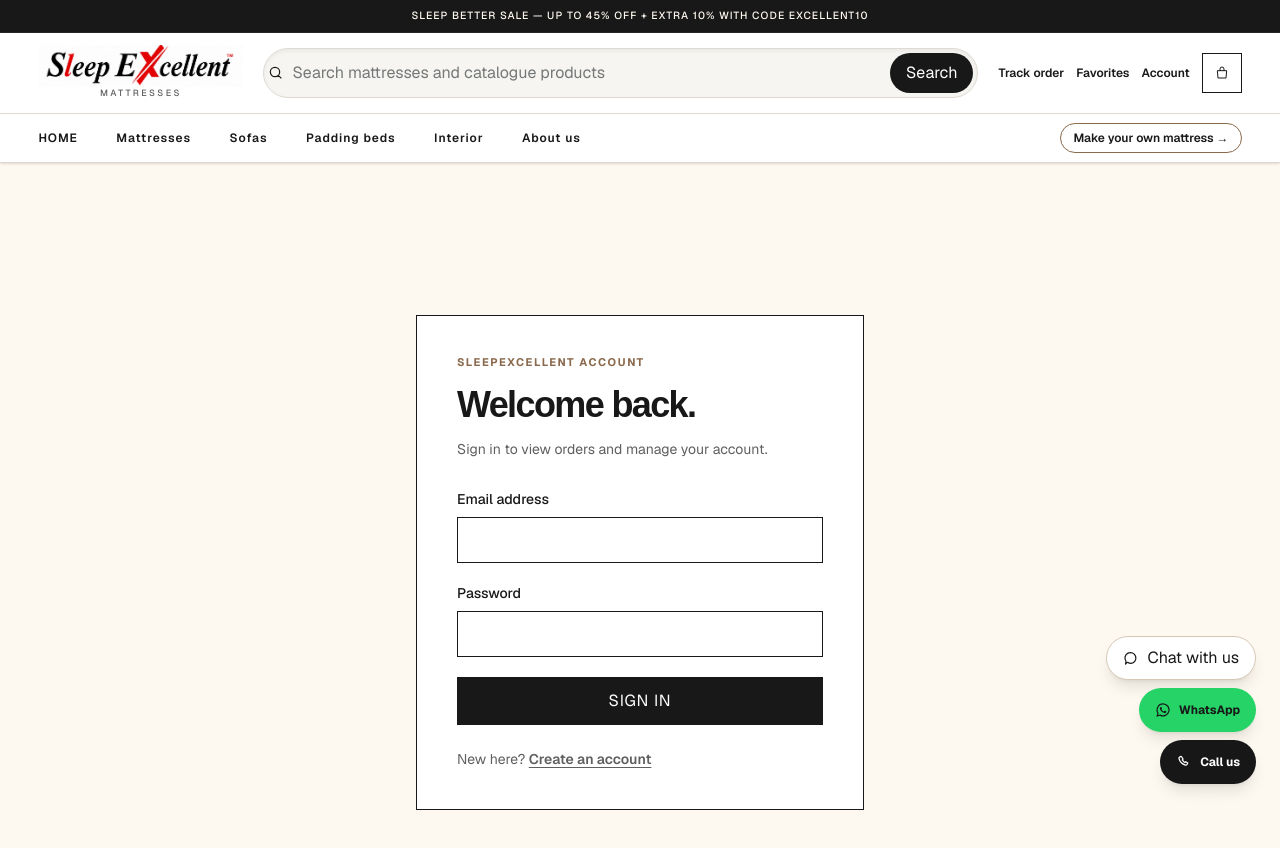
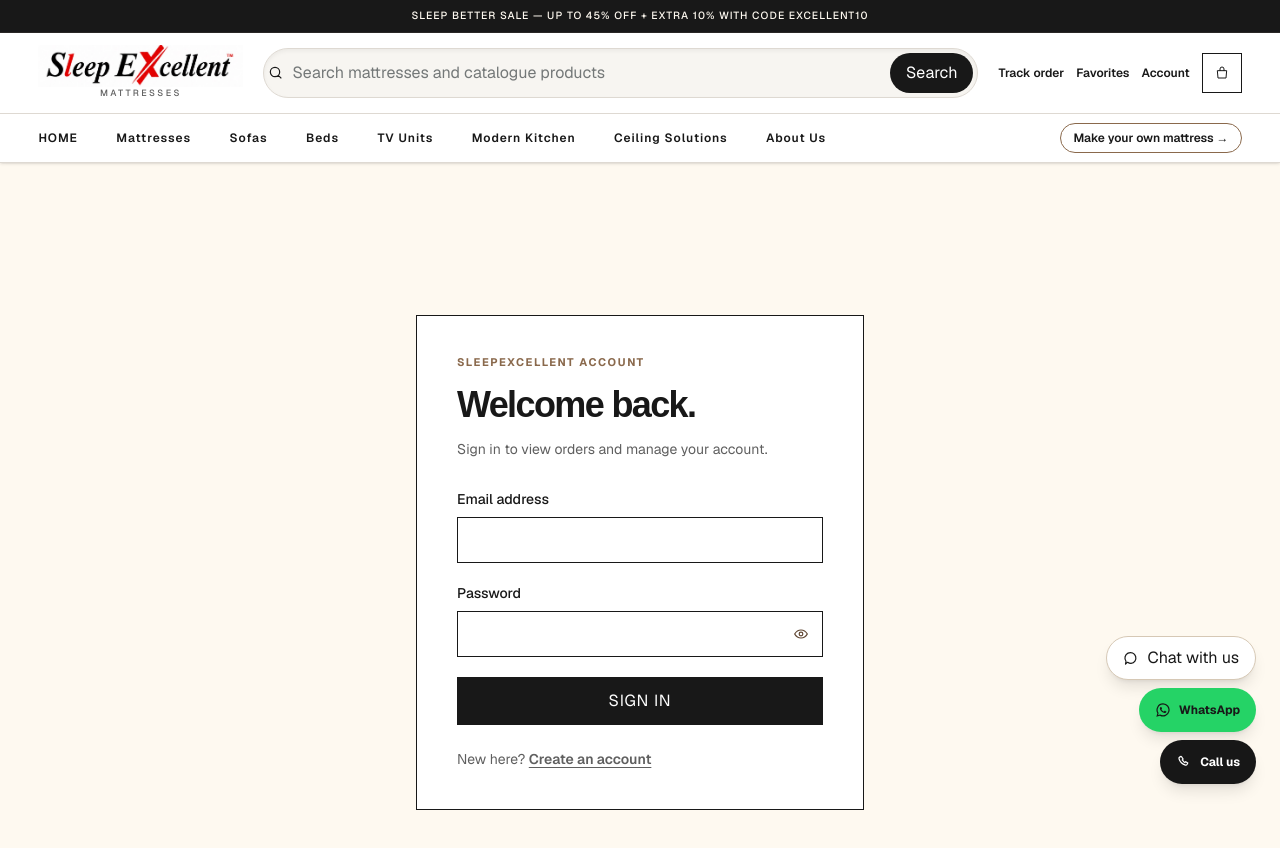
Before and after one commit to raghava4272/sleepexcellent-web-app-2, a Next.js app: page /auth/login in a window 1280 px wide. Shown: the top 848 px of the page. Built offline with nearby package versions, Linux system fonts and the light colour scheme.

Commit message:
Refine account visibility and storefront controls

```diff
--- a/app/auth/login/page.tsx
+++ b/app/auth/login/page.tsx
@@ -1,4 +1,5 @@
 import Link from "next/link";
+import { PasswordField } from "@/components/auth/password-field";
 
 type LoginPageProps = { searchParams: Promise<{ error?: string; message?: string; next?: string }> };
 
@@ -23,7 +24,7 @@
         <form action="/auth/email-login" className="mt-7 grid gap-5" method="post">
           <input name="next" type="hidden" value={next} />
           <label className="grid gap-2 text-sm font-medium">Email address<input autoComplete="email" className="border border-ink bg-white px-3 py-3 outline-none" name="email" required type="email" /></label>
-          <label className="grid gap-2 text-sm font-medium">Password<input autoComplete="current-password" className="border border-ink bg-white px-3 py-3 outline-none" name="password" required type="password" /></label>
+          <label className="grid gap-2 text-sm font-medium">Password<PasswordField autoComplete="current-password" inputClassName="w-full border border-ink bg-white px-3 py-3 outline-none" /></label>
           <button className="bg-ink px-5 py-3 text-sm font-semibold uppercase tracking-wider text-white" type="submit">Sign in</button>
         </form>
         <p className="mt-6 text-sm text-muted-ink">New here? <Link className="font-semibold text-ink underline" href={`/auth/register?next=${encodeURIComponent(next)}`}>Create an account</Link></p>
--- a/app/auth/register/page.tsx
+++ b/app/auth/register/page.tsx
@@ -1,4 +1,5 @@
 import Link from "next/link";
+import { PasswordField } from "@/components/auth/password-field";
 
 type RegisterPageProps = { searchParams: Promise<{ error?: string; message?: string; next?: string }> };
 
@@ -17,7 +18,7 @@
         <form action="/auth/email-register" className="mt-7 grid gap-5" method="post">
           <input name="next" type="hidden" value={next} />
           <label className="grid gap-2 text-sm font-medium">Email address<input autoComplete="email" className="border border-ink bg-white px-3 py-3 outline-none" name="email" required type="email" /></label>
-          <label className="grid gap-2 text-sm font-medium">Password<input autoComplete="new-password" className="border border-ink bg-white px-3 py-3 outline-none" minLength={8} name="password" required type="password" /></label>
+          <label className="grid gap-2 text-sm font-medium">Password<PasswordField autoComplete="new-password" inputClassName="w-full border border-ink bg-white px-3 py-3 outline-none" minLength={8} /></label>
           <button className="bg-ink px-5 py-3 text-sm font-semibold uppercase tracking-wider text-white" type="submit">Create account</button>
         </form>
         <p className="mt-6 text-sm text-muted-ink">Already have an account? <Link className="font-semibold text-ink underline" href={`/auth/login?next=${encodeURIComponent(next)}`}>Sign in</Link></p>
--- a/components/auth/auth-modal.tsx
+++ b/components/auth/auth-modal.tsx
@@ -1,6 +1,7 @@
 "use client";
 
 import { useEffect, useRef, useState } from "react";
+import { PasswordField } from "@/components/auth/password-field";
 
 export type AuthMode = "login" | "signup";
 
@@ -21,7 +22,6 @@
 };
 
 export function AuthModal({ error, message, mode, next, returnTo, onClose, onModeChange }: AuthModalProps) {
-  const [showPassword, setShowPassword] = useState(false);
   const [submitting, setSubmitting] = useState(false);
   const dialogRef = useRef<HTMLDivElement>(null);
   const emailRef = useRef<HTMLInputElement>(null);
@@ -61,7 +61,6 @@
   }, [mode, onClose]);
 
   const switchMode = () => {
-    setShowPassword(false);
     setSubmitting(false);
     onModeChange(isSignup ? "login" : "signup");
   };
@@ -93,7 +92,7 @@
           </div>
           <div>
             <div className="mb-1.5 flex items-center justify-between gap-3"><label className="block text-sm font-semibold" htmlFor="auth-modal-password">Password</label>{isSignup ? <span className="text-xs text-[#6b6f6c]">8+ characters</span> : null}</div>
-            <div className="relative"><input autoComplete={isSignup ? "new-password" : "current-password"} className="h-12 w-full rounded-xl border border-[#cfc7bd] bg-[#fcfbf8] px-4 pr-20 outline-none transition focus:border-[#181818] focus:ring-2 focus:ring-[#d7c4ac]" id="auth-modal-password" minLength={isSignup ? 8 : undefined} name="password" required type={showPassword ? "text" : "password"} /><button className="absolute inset-y-0 right-3 text-xs font-semibold text-[#5f4531] hover:underline" onClick={() => setShowPassword((visible) => !visible)} type="button">{showPassword ? "Hide" : "Show"}</button></div>
+            <PasswordField autoComplete={isSignup ? "new-password" : "current-password"} id="auth-modal-password" inputClassName="h-12 w-full rounded-xl border border-[#cfc7bd] bg-[#fcfbf8] px-4 outline-none transition focus:border-[#181818] focus:ring-2 focus:ring-[#d7c4ac]" key={mode} minLength={isSignup ? 8 : undefined} />
           </div>
           <button className="h-12 w-full rounded-xl bg-[#181818] px-4 text-sm font-semibold text-white transition hover:bg-[#5f4531] disabled:cursor-wait disabled:opacity-70" disabled={submitting} type="submit">{submitting ? "Please wait…" : isSignup ? "Create account" : "Sign in"}</button>
         </form>
--- /dev/null
+++ b/components/auth/password-field.tsx
@@ -0,0 +1,33 @@
+"use client";
+
+import { useState } from "react";
+
+type PasswordFieldProps = {
+  autoComplete: "current-password" | "new-password";
+  id?: string;
+  inputClassName: string;
+  minLength?: number;
+};
+
+function EyeIcon({ hidden }: { hidden: boolean }) {
+  return (
+    <svg aria-hidden="true" className="h-4 w-4" fill="none" viewBox="0 0 24 24">
+      <path d="M2.5 12s3.5-6 9.5-6 9.5 6 9.5 6-3.5 6-9.5 6-9.5-6-9.5-6Z" stroke="currentColor" strokeLinecap="round" strokeLinejoin="round" strokeWidth="1.8" />
+      <circle cx="12" cy="12" r="2.75" stroke="currentColor" strokeWidth="1.8" />
+      {hidden ? <path d="m4 4 16 16" stroke="currentColor" strokeLinecap="round" strokeWidth="1.8" /> : null}
+    </svg>
+  );
+}
+
+export function PasswordField({ autoComplete, id, inputClassName, minLength }: PasswordFieldProps) {
+  const [visible, setVisible] = useState(false);
+
+  return (
+    <div className="relative">
+      <input autoComplete={autoComplete} className={`${inputClassName} pr-11`} id={id} minLength={minLength} name="password" required type={visible ? "text" : "password"} />
+      <button aria-label={visible ? "Hide password" : "Show password"} aria-pressed={visible} className="absolute inset-y-0 right-0 grid w-11 place-items-center text-[#5f4531] transition hover:bg-black/5 focus-visible:outline focus-visible:outline-2 focus-visible:outline-offset-[-3px]" onClick={() => setVisible((current) => !current)} type="button">
+        <EyeIcon hidden={visible} />
+      </button>
+    </div>
+  );
+}
--- a/components/layout/header.tsx
+++ b/components/layout/header.tsx
@@ -116,7 +116,7 @@
 
 export function Header() {
   const pathname = usePathname();
-  const catalogueMenuGroups = pathname === "/" ? homepageMenuGroups : defaultCatalogueMenuGroups;
+  const catalogueMenuGroups = homepageMenuGroups;
   const router = useRouter();
   const searchParams = useSearchParams();
   const [menuOpen, setMenuOpen] = useState(false);
@@ -193,7 +193,7 @@
       const target = event.target instanceof Element ? event.target.closest("button") : null;
       const navigation = target?.closest('[aria-label="Primary navigation"], [aria-label="Mobile navigation"]');
       const targetLabel = target?.textContent?.trim() ?? "";
-      const homepageGroup = pathname === "/" ? homepageMenuGroups.find((group) => targetLabel.startsWith(group.label)) : null;
+      const homepageGroup = homepageMenuGroups.find((group) => targetLabel.startsWith(group.label));
       if (!navigation || (!targetLabel.startsWith("About us") && !homepageGroup)) return;
       setMenuOpen(false);
       setActiveCatalogueMenu(null);
@@ -217,7 +217,6 @@
   }, [pathname, router]);
 
   useEffect(() => {
-    if (pathname !== "/") return;
     const inputIds = ["storefront-search-desktop", "storefront-search-mobile"];
     const inputs = inputIds.flatMap((id) => {
       const input = document.getElementById(id);
@@ -493,7 +492,7 @@
             </ul>
           </nav>
         </div>
-        {pathname === "/" && searchOpen && query.trim() ? (
+        {searchOpen && query.trim() ? (
           <div className="absolute left-1/2 top-full z-[120] w-[min(calc(100%-2rem),760px)] -translate-x-1/2 overflow-hidden rounded-b-2xl border border-[#ded9d2] bg-white shadow-2xl" id="homepage-search-suggestions" role="listbox">
             {matchingSuggestions.length ? (
               <>
```
Also changed, not shown: app/account/page.tsx (+1 -1 lines).
